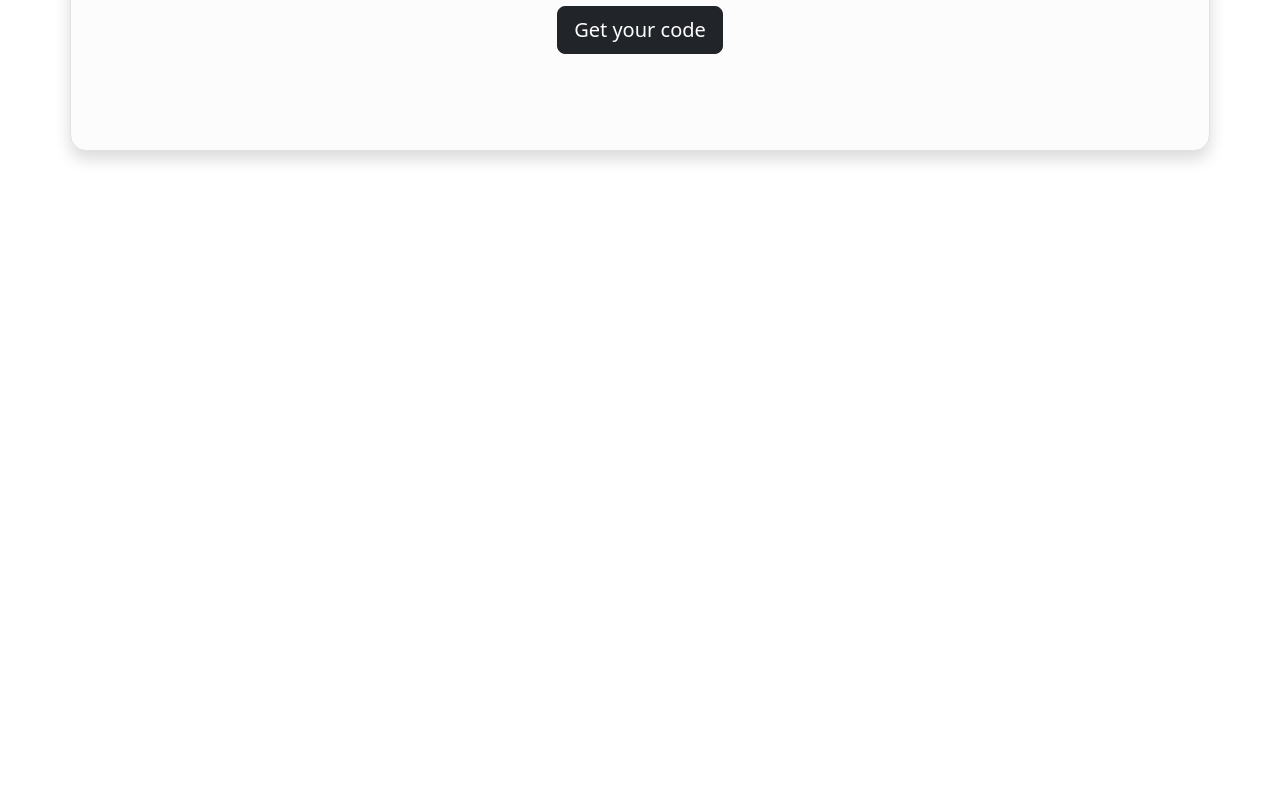
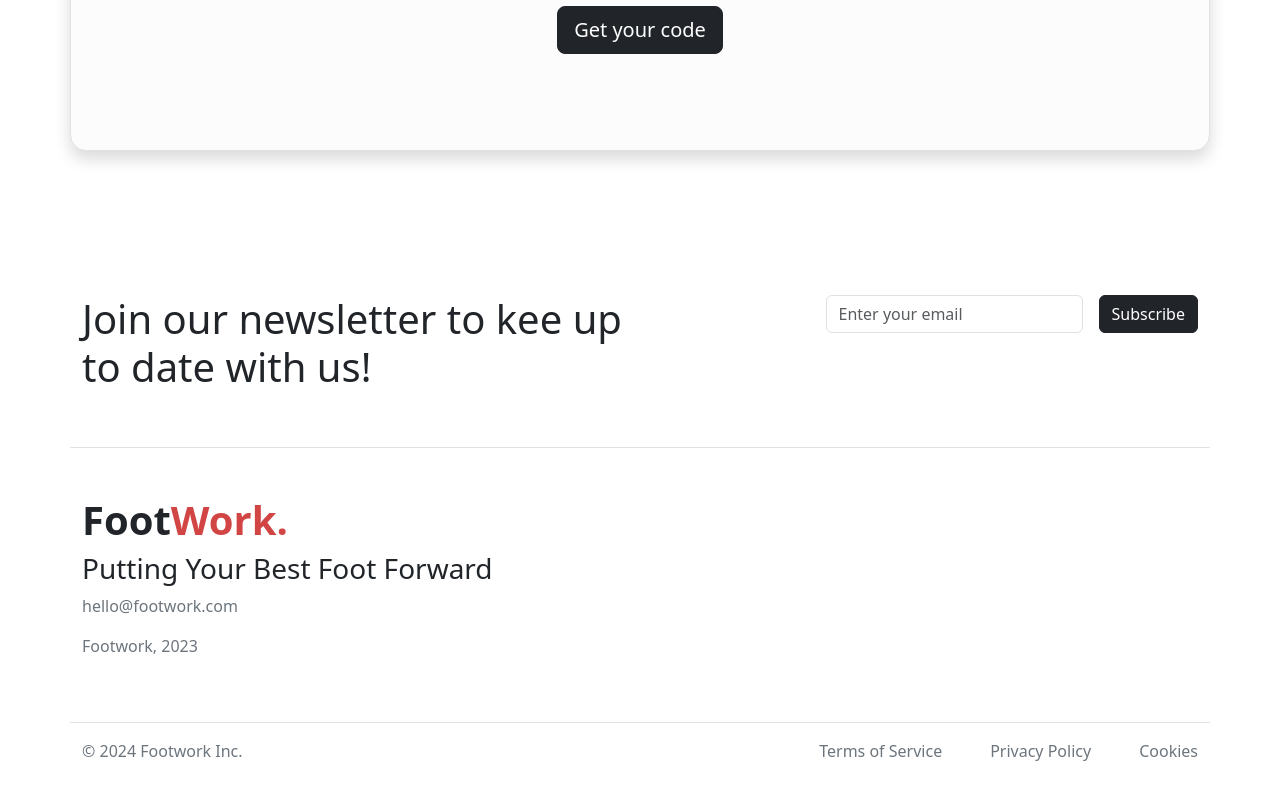
Before and after one commit to tumbagajm/Footwork, a React (Create React App) app: page / in a window 1280 px wide. Shown: the part 1761-2561 px from the top of the page. Before the commit the page ends 1960 px from the top, so only its background shows below. Built offline with nearby package versions, Linux system fonts and the light colour scheme; no server answers.

Commit message:
Added FooterSection

```diff
--- /dev/null
+++ b/src/components/home/FooterSection.js
@@ -0,0 +1,46 @@
+import { Container, Row, Col } from "react-bootstrap";
+
+const FooterSection = () => {
+    const date = new Date();
+    let year = date.getFullYear();
+    return (
+        <>
+            <Container className="my-5">
+                <Row className="py-5 border-bottom">
+                    <Col md={6}>
+                        <h1>Join our newsletter to kee up to date with us!</h1>
+                    </Col>
+                    <Col md={6} className="d-flex justify-content-end align-items-start">
+                        <div className="d-flex gap-3">
+                            <input class="form-control" type="text" placeholder="Enter your email" aria-label="default input example" />
+                            <button type="button" className="btn btn-dark">Subscribe</button>
+                        </div>
+                    </Col>
+                </Row>
+                <Row className="py-5 border-bottom">
+                    <Col md={6}>
+                        <h1 className="fs-1 fw-bold">Foot<span>Work.</span></h1>
+                        <h3>Putting Your Best Foot Forward</h3>
+                        <p className="text-secondary">hello@footwork.com</p>
+                        <p className="text-secondary">Footwork, 2023</p>
+                    </Col>
+                    <Col md={6} className="d-flex justify-content-end align-items-start">
+
+                    </Col>
+                </Row>
+                <Row className="py-3 text-secondary">
+                    <Col className="d-flex justify-content-between">
+                        <p>&#169; {year} Footwork Inc.</p>
+                        <div className="d-flex gap-2 gap-md-5">
+                            <p>Terms of Service</p>
+                            <p>Privacy Policy</p>
+                            <p>Cookies</p>
+                        </div>
+                    </Col>
+                </Row>
+            </Container>
+        </>
+    )
+}
+
+export default FooterSection
--- a/src/components/profile/UpdateProfilePicture.js
+++ b/src/components/profile/UpdateProfilePicture.js
@@ -76,7 +76,8 @@ const UpdateProfilePicture = ({fetchData}) =>{
     return (
         <>
             <Container className="mb-5">
-                <Form onSubmit={e=>{handleUpdateProfilePicture(e)}} className="d-flex flex-column gap-2 align-items-start">
+                <h2>Update Profile Picture</h2>
+                <Form onSubmit={e=>{handleUpdateProfilePicture(e)}} className="d-flex flex-column gap-3 align-items-start">
                 {image && (
                             <Form.Group className="d-flex flex-column gap-4">
                                 <Form.Label>Selected Image:</Form.Label>
--- a/src/pages/HomePage.js
+++ b/src/pages/HomePage.js
@@ -1,6 +1,7 @@
 import HeroSection from "../components/home/HeroSection";
 import ProductSection from "../components/home/ProductSection";
 import PromoSection from "../components/home/PromoSection";
+import FooterSection from "../components/home/FooterSection";
 
 
 const HomePage = () => {
@@ -10,6 +11,7 @@ const HomePage = () => {
         <HeroSection />
         <ProductSection />
         <PromoSection />
+        <FooterSection />
       </>
     )
   }
--- a/src/pages/ProfilePage.js
+++ b/src/pages/ProfilePage.js
@@ -65,7 +65,7 @@ export default function Profile() {
                     </Col>
                 </Row>
                 <Row className="p-5 mb-3 d-flex border rounded-4">
-                    <Col lg={4}>
+                    <Col lg={4} className="mb-4">
                         <img src={userDetails.image} width={200} height={200} className="p-2  border border-1 rounded-circle" alt="profile-image" />
                     </Col>
                     <Col lg={8}>
@@ -93,10 +93,10 @@ export default function Profile() {
                 </Row>
 
                 <Row className="p-5 mb-3 d-flex border rounded-4">
-                    <Col>
+                    <Col md={6} className="mb-4">
                         <UpdateProfile fetchData={fetchUserDetails} />
                     </Col>
-                    <Col>
+                    <Col md={6}>
                         <ResetPassword />
                     </Col>
                 </Row>
```
